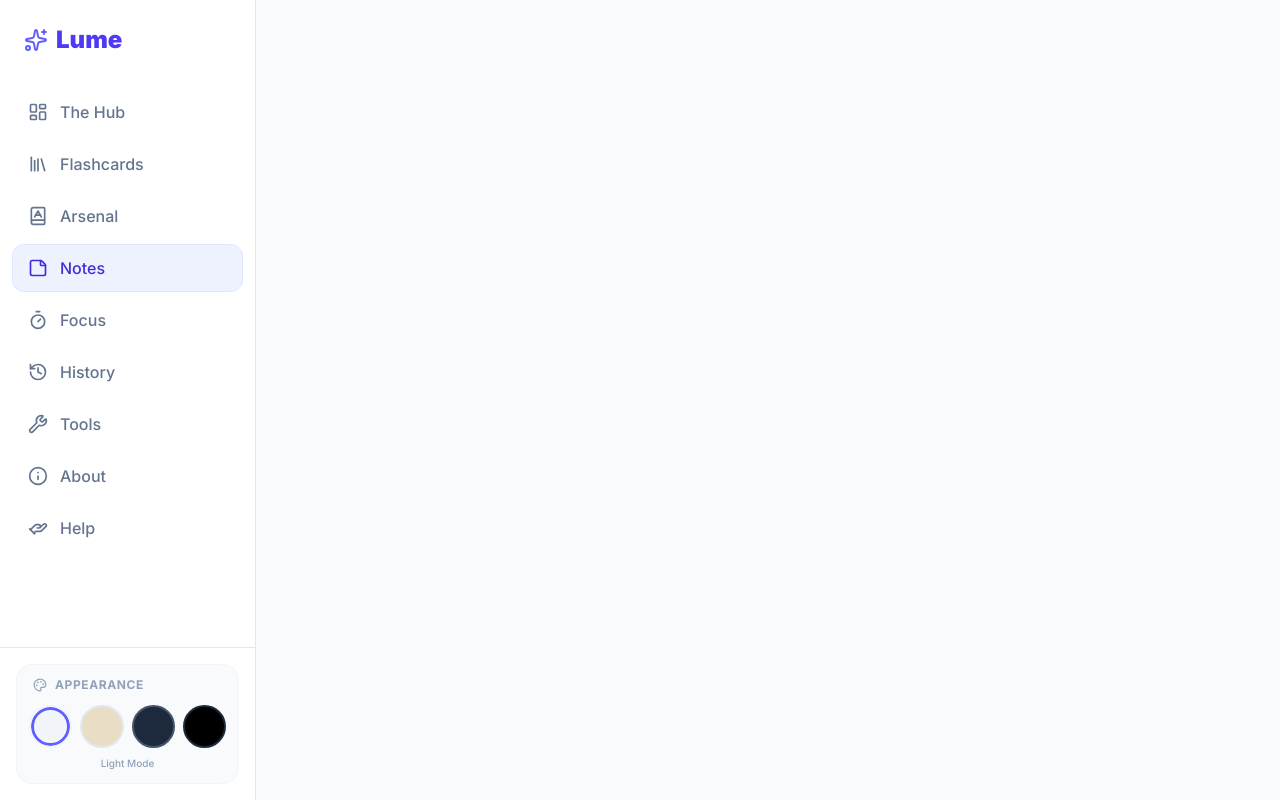
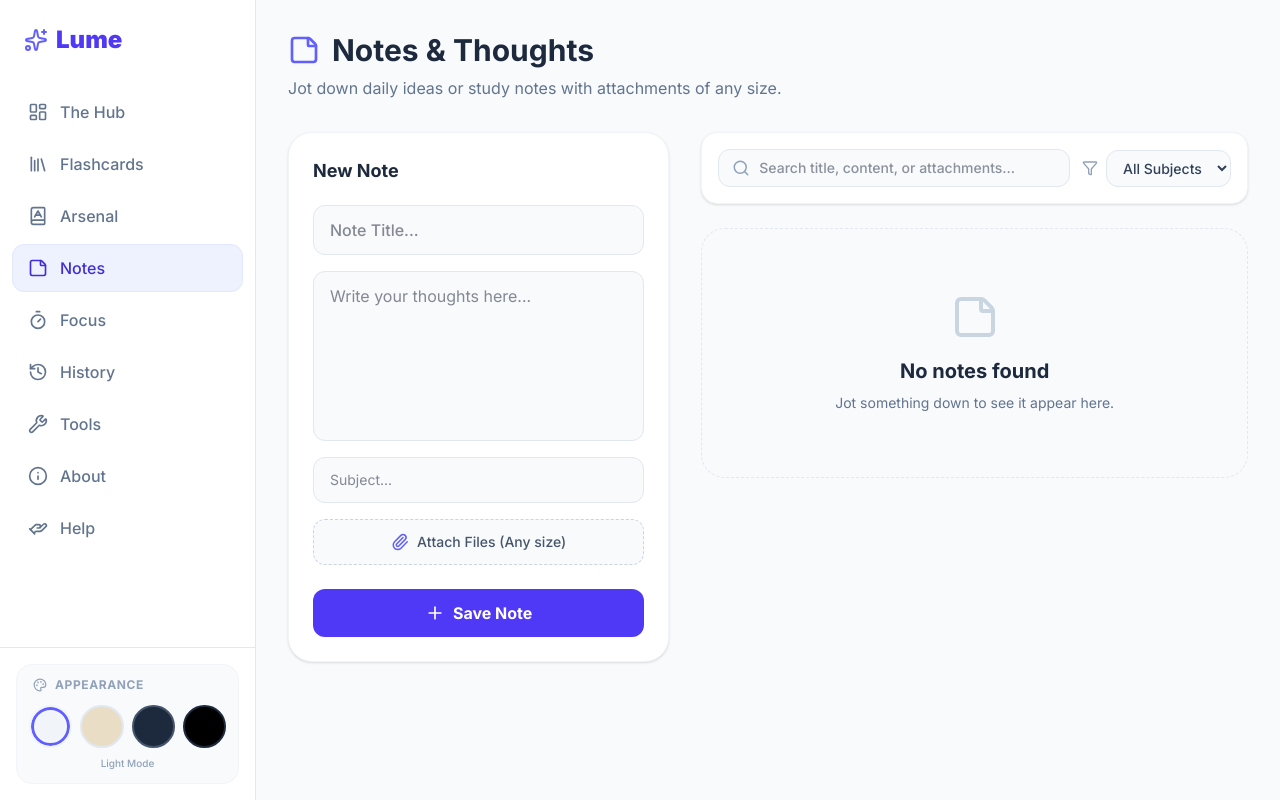
Before and after one commit to piyushbrl69/Lume, a Next.js app: page /notes in a window 1280 px wide. Built offline with nearby package versions, Linux system fonts and the light colour scheme.

Commit message:
Notes rending fixed

```diff
--- a/app/notes/page.tsx
+++ b/app/notes/page.tsx
@@ -1,8 +1,10 @@
-import {Metadata} from "next";
+import { Metadata } from "next";
 import NotesClient from "./NotesClient";
+
 export const metadata: Metadata = {
   title: "Notes",
+};
+
+export default function Home() {
+  return <NotesClient />;
 }
-export default function HOme(){
-  <NotesClient/>;
-}
```
